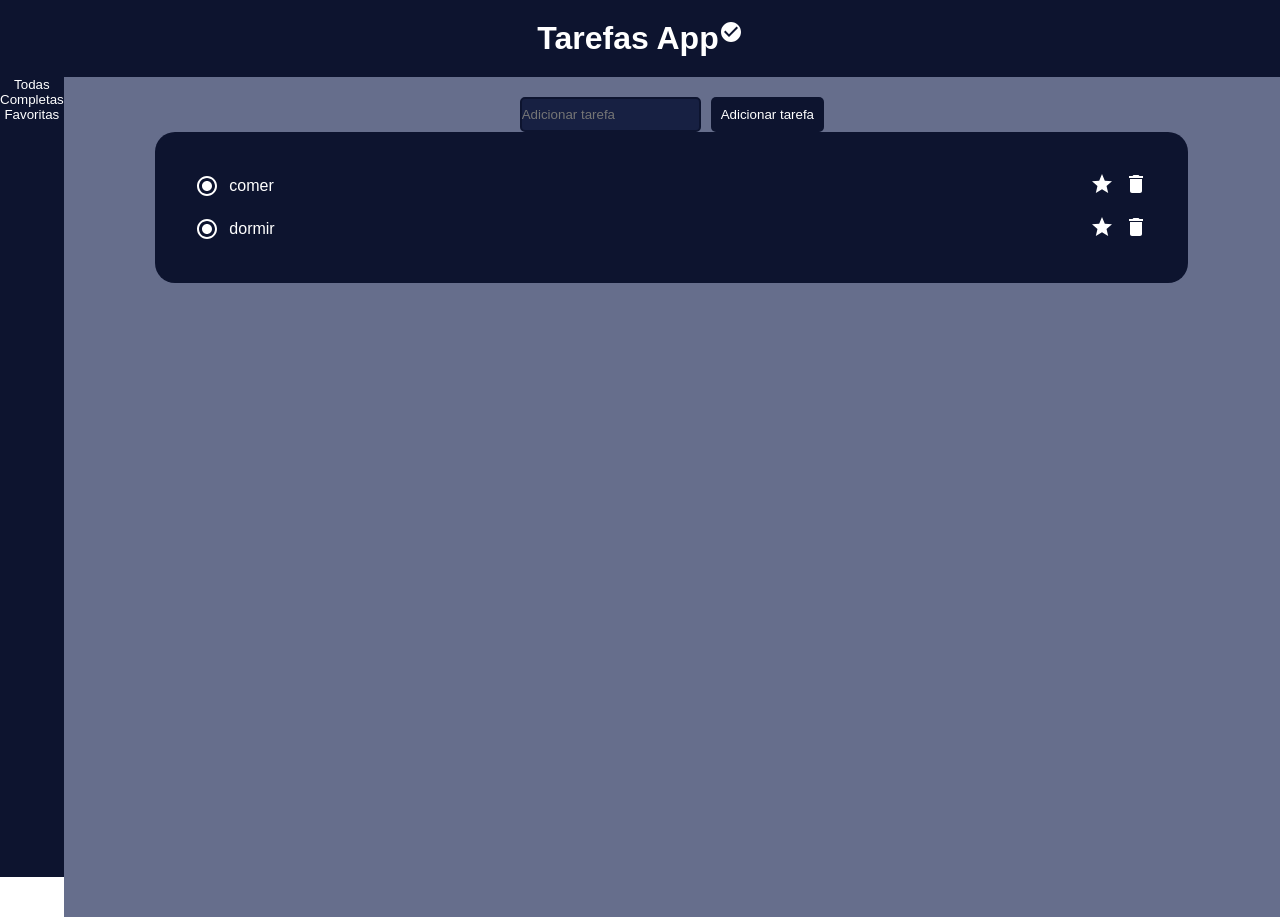
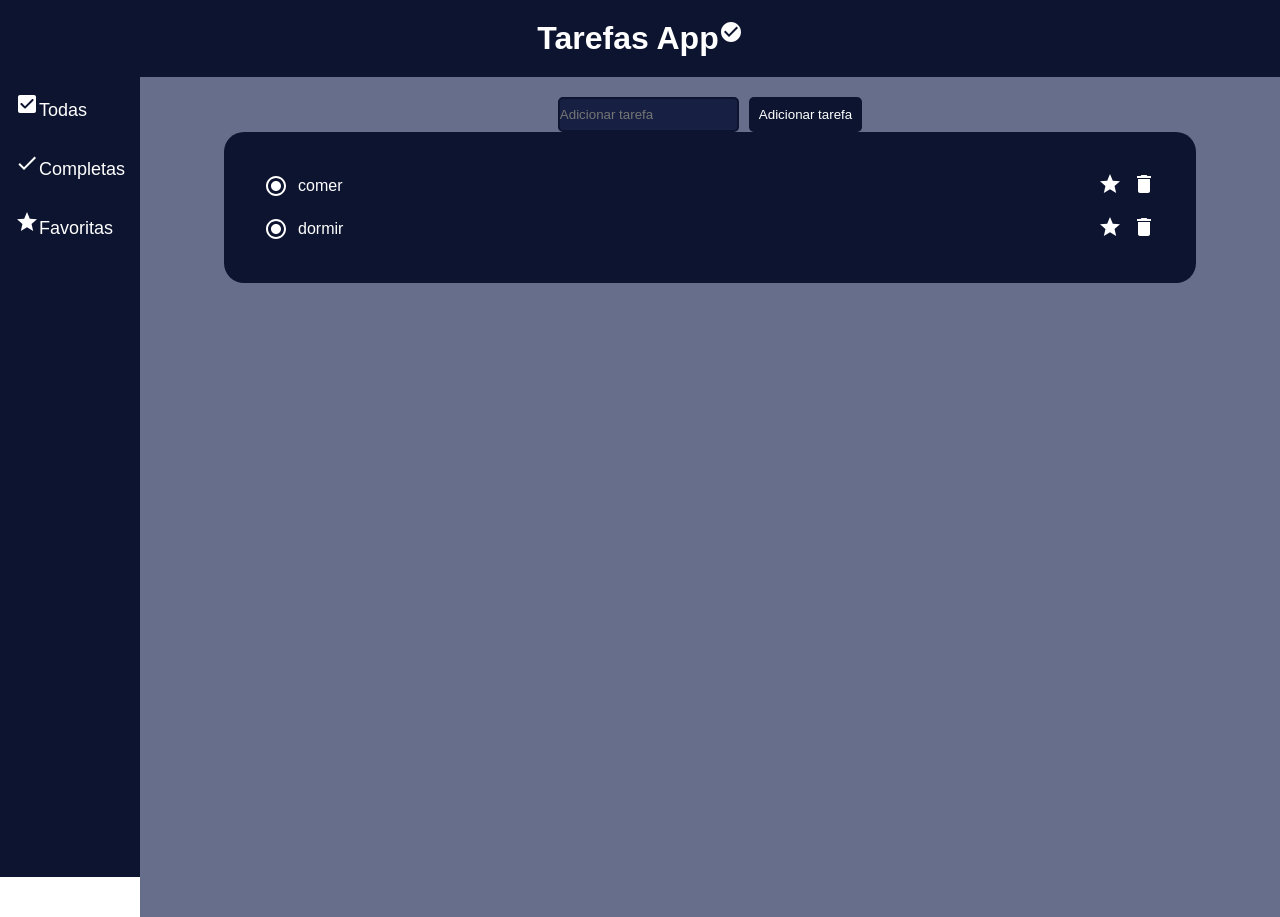
Before and after one commit to MariaLuizaVicentini/tarefas-ref-juliocode, a React (Vite) app: page / in a window 1280 px wide. Built offline with nearby package versions, Linux system fonts and the light colour scheme.

Commit message:
feat: add icones na sidebar

```diff
--- a/src/App.css
+++ b/src/App.css
@@ -47,6 +47,13 @@ header {
     background: transparent;
     width: 100%;
     cursor: pointer;
+    font-size: 18px;
+    display: flex;
+    align-items: center;
+    justify-content: start;
+    white-space: nowrap;
+    padding: 15px;
+    gap: 5px;
 }
 
 .tarefas{
--- a/src/assets/componentes/Sidebar.jsx
+++ b/src/assets/componentes/Sidebar.jsx
@@ -1,12 +1,28 @@
-import '../../App.css'
+import "../../App.css";
+import { Star, Check, CheckBoxRounded } from '@mui/icons-material'
 
 function Sidebar() {
-    return (
-        <nav className="nav-bar">
-            <button className='btn-principal'>Todas</button>
-            <button className='btn-principal'>Completas</button>
-            <button className='btn-principal'>Favoritas</button>
-        </nav>
-    )
+  return (
+    <nav className="nav-bar">
+        <button className="btn-principal">
+            <section>
+                <CheckBoxRounded></CheckBoxRounded>
+                Todas
+            </section>
+        </button>
+        <button className="btn-principal">
+            <section>
+                <Check></Check>
+                Completas
+            </section>
+        </button>
+        <button className="btn-principal">
+            <section>
+                <Star></Star>
+                Favoritas
+            </section>
+        </button>
+    </nav>
+  );
 }
 export default Sidebar;
```
